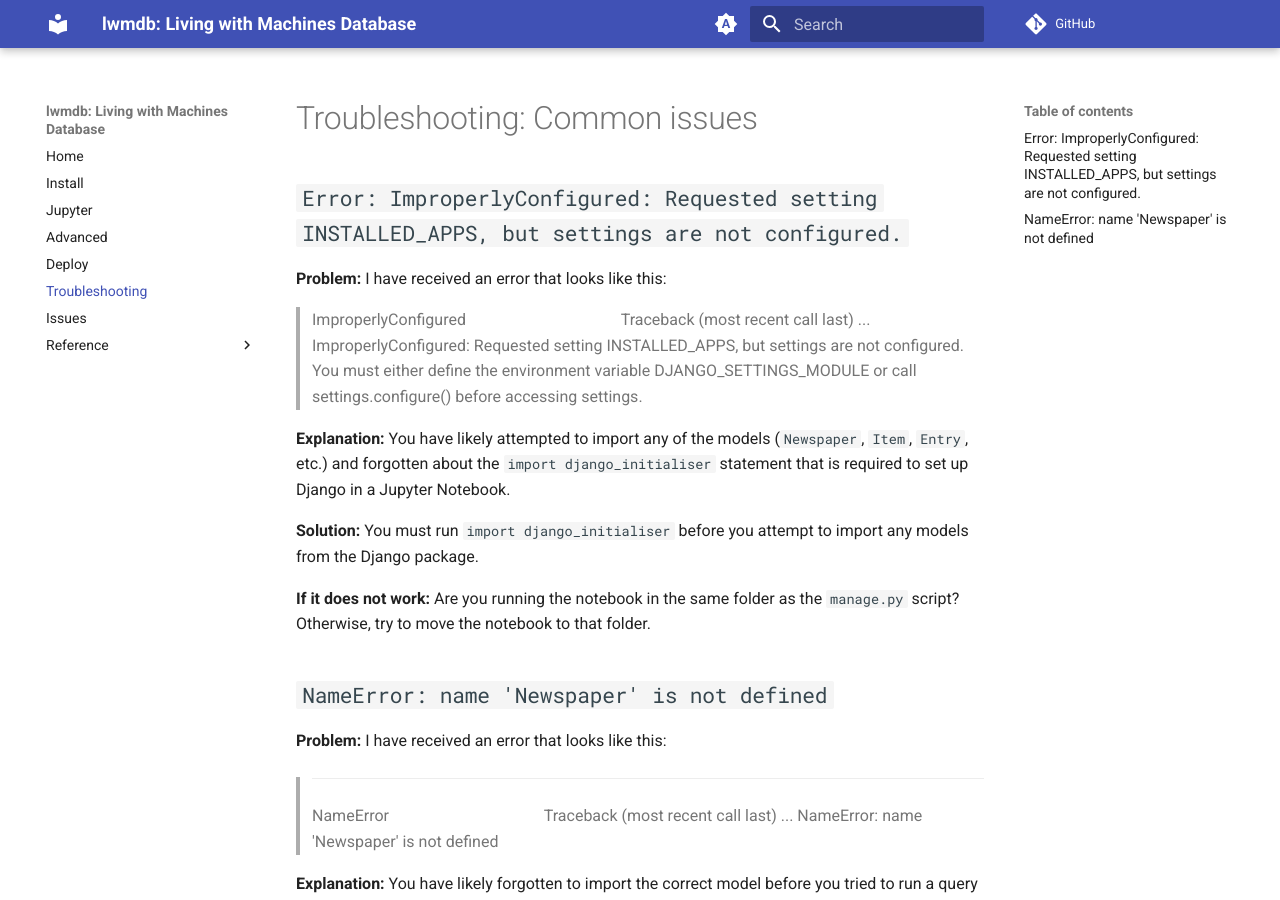
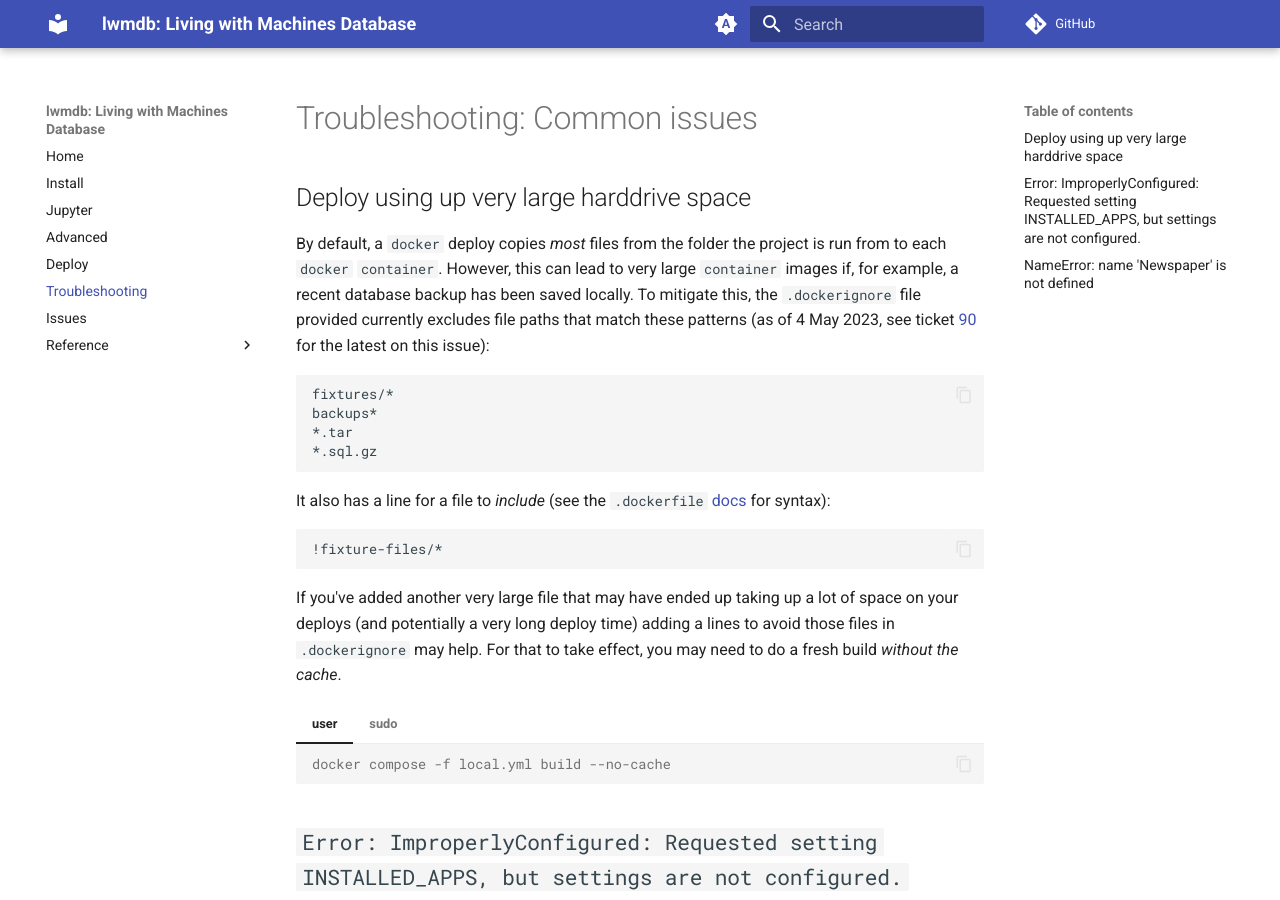
Before and after one commit to Living-with-machines/lwmdb, an MkDocs documentation site: the page built from docs/troubleshooting.md, in a window 1280 px wide and 900 px high. Built offline with MkDocs 1.6.1 and Material for MkDocs 9.7.7, drawn with Linux system fonts in a browser that asks for light colours; comment, search, counter and statistics services are not loaded.

Commit message:
fix: add *.tar and *.sql.gz to .dockerignore to address local build size

````diff
--- a/docs/troubleshooting.md
+++ b/docs/troubleshooting.md
@@ -1,4 +1,40 @@
 # Troubleshooting: Common issues
+
+## Deploy using up very large harddrive space
+
+By default, a `docker` deploy copies *most* files from the folder the project is run from to each `docker` `container`. However, this can lead to very large `container` images if, for example, a recent database backup has been saved locally. To mitigate this, the `.dockerignore` file provided currently excludes file paths that match these patterns (as of 4 May 2023, see ticket [90](https://github.com/Living-with-machines/lib_metadata_db/issues/90
+) for the latest on this issue):
+
+```
+fixtures/*
+backups*
+*.tar
+*.sql.gz
+```
+
+It also has a line for a file to *include* (see the `.dockerfile` [docs](https://docs.docker.com/engine/reference/builder/#dockerignore-file) for syntax):
+
+```
+!fixture-files/*
+```
+
+
+If you've added another very large file that may have ended up taking up a lot of space on your deploys (and potentially a very long  deploy time) adding a lines to avoid those files in `.dockerignore` may help. For that to take effect, you may need to do a fresh build *without the cache*.
+
+
+=== "user"
+
+    ```console
+    docker compose -f local.yml build --no-cache
+    ```
+
+=== "sudo"
+
+    ```console
+    sudo docker compose -f local.yml build --no-cache
+    ```
+    ```
+
 
 ## `Error: ImproperlyConfigured: Requested setting INSTALLED_APPS, but settings are not configured.`
 
--- a/pyproject.toml
+++ b/pyproject.toml
@@ -9,7 +9,7 @@ authors = [
 
 [tool.poetry.dependencies]
 python = "^3.11"
-django = "^4.2"
+django = "^4.2.1"
 seaborn = "^0.12.2"
 pandas = "^2.0.1"
 ipython = "^8.13.1"
````
Also changed, not shown: 2 other files.
